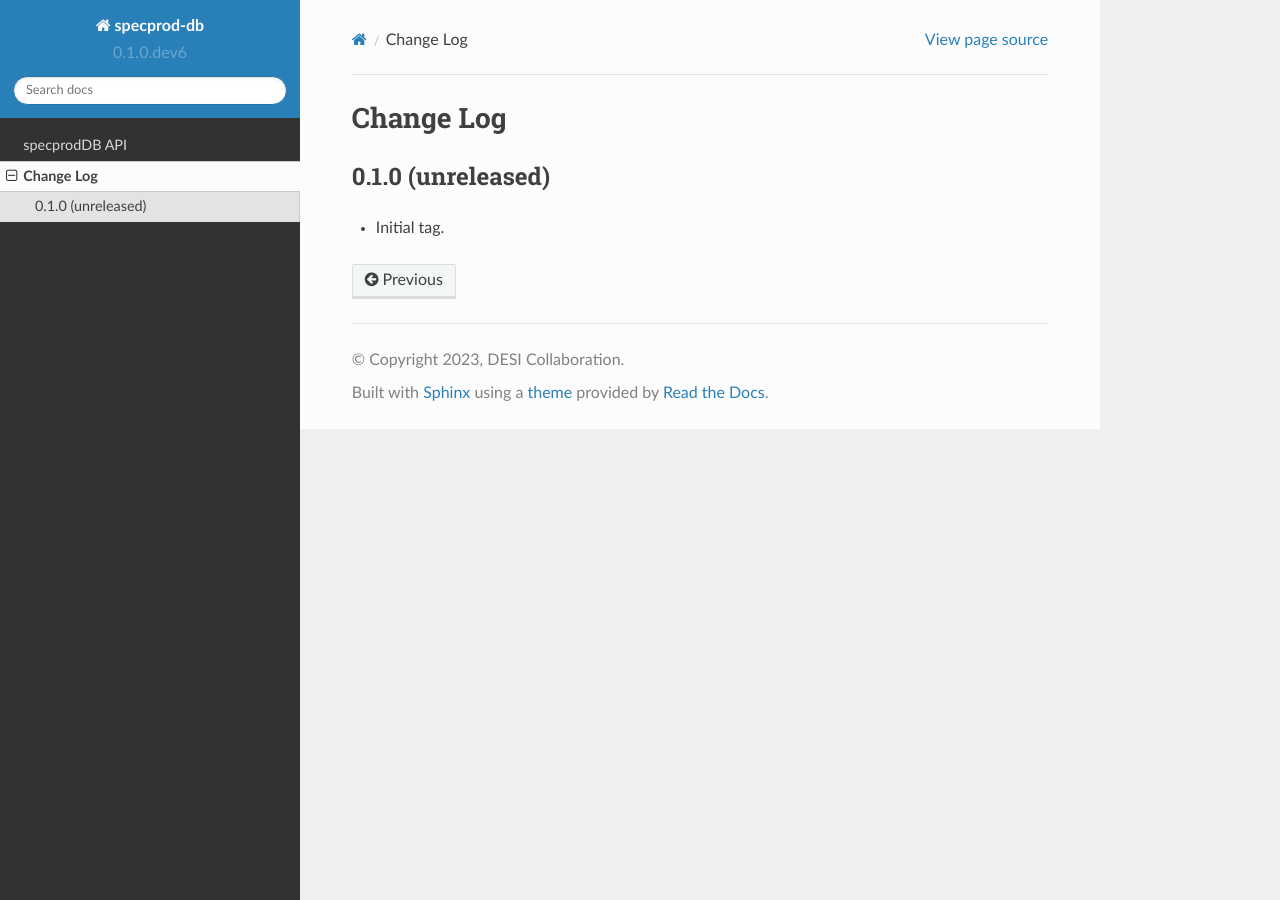
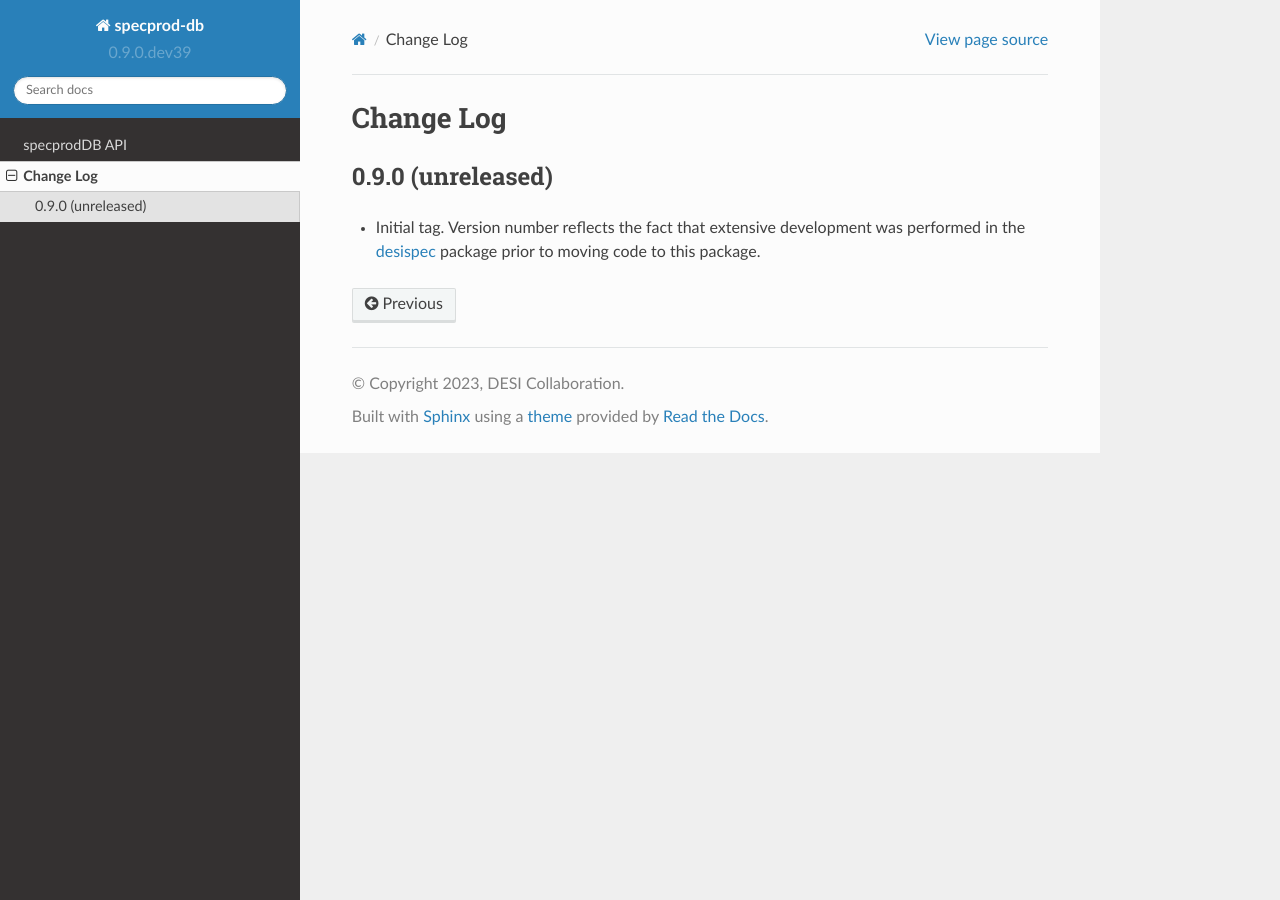
Before and after one commit to desihub/specprod-db, a Sphinx documentation site: the page built from doc/changes.rst, in a window 1280 px wide. Built offline with Sphinx 7.4.7 and the Read the Docs theme 2.0.0, drawn with Linux system fonts in a browser that asks for light colours.

Commit message:
move beyond dummy version number

```diff
--- a/doc/changes.rst
+++ b/doc/changes.rst
@@ -2,7 +2,11 @@
 Change Log
 ==========
 
-0.1.0 (unreleased)
+0.9.0 (unreleased)
 ------------------
 
-* Initial tag.
+* Initial tag. Version number reflects the fact that extensive development
+  was performed in the desispec_ package prior to moving code to this
+  package.
+
+.. _desispec: https://github.com/desihub/desispec
--- a/py/specprodDB/_version.py
+++ b/py/specprodDB/_version.py
@@ -1 +1 @@
-__version__ = '0.1.0.dev6'
+__version__ = '0.9.0.dev39'
```
